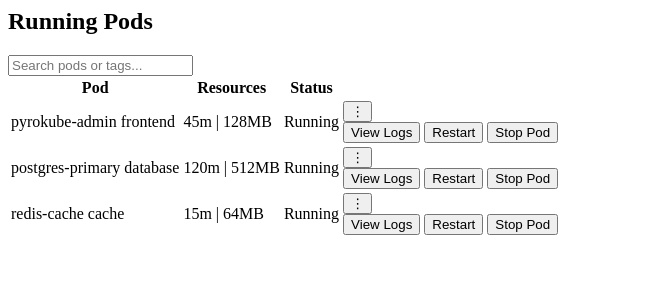
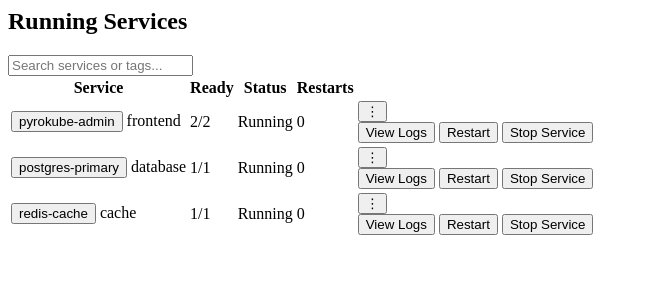
Before and after one commit to LazyyVenom/PyroKube, a FastAPI app: template admin/src/templates/components/running_containers.html in a window 1280 px wide. Shown: the top 300 px of the page, without its empty margins (0-648 px from the left). Run offline with FastAPI, Linux system fonts and the light colour scheme; the template is opened without the code that fills it, so the values that code supplies are empty; parts of the project's set-up code (start-up, migrations or seed data) failed here and were passed over.

Commit message:
Services Part is much clearer now

```diff
--- a/admin/src/templates/components/running_containers.html
+++ b/admin/src/templates/components/running_containers.html
@@ -2,126 +2,139 @@
   <!-- Header & Search Controls -->
   <div class="flex flex-col md:flex-row md:items-center justify-between gap-3 border-b border-rule pb-3">
     <div>
-      <h2 class="font-bold text-base text-paper">Running Pods</h2>
+      <h2 class="font-bold text-base text-paper">Running Services</h2>
     </div>
 
     <!-- Search Input Bar -->
     <div class="flex items-center gap-2">
       <div class="relative w-full md:w-72">
-        <input type="text" id="pod-search-input" onkeyup="filterPods()" placeholder="Search pods or tags..."
+        <input type="text" id="service-search-input" onkeyup="filterActiveServices()" placeholder="Search services or tags..."
           class="w-full bg-ink border border-rule-strong px-3 py-1.5 font-mono text-xs text-paper placeholder:text-slate focus:border-ember focus:outline-none">
       </div>
     </div>
   </div>
 
-  <!-- Running Pods Table -->
+  <!-- Running Services Table -->
   <div class="overflow-x-auto">
-    <table class="w-full text-left font-mono text-xs" id="pods-table">
+    <table class="w-full text-left font-mono text-xs" id="services-table">
       <thead>
         <tr class="border-b border-rule bg-surface-alt text-slate uppercase text-[10px] tracking-wider">
-          <th class="py-2.5 px-3">Pod</th>
-          <th class="py-2.5 px-3">Resources</th>
+          <th class="py-2.5 px-3">Service</th>
+          <th class="py-2.5 px-3">Ready</th>
           <th class="py-2.5 px-3">Status</th>
+          <th class="py-2.5 px-3">Restarts</th>
           <th class="py-2.5 px-3 text-right"></th>
         </tr>
       </thead>
-      <tbody class="divide-y divide-rule" id="pods-tbody">
-        <!-- Pod 1: Admin Frontend -->
-        <tr class="pod-row hover:bg-surface-alt/50 transition-colors" data-pod-id="pod-admin" data-search-target="pyrokube-admin frontend">
+      <tbody class="divide-y divide-rule" id="services-tbody">
+        <!-- Service 1: Admin Frontend -->
+        <tr class="service-row hover:bg-surface-alt/50 transition-colors" data-service-id="service-admin" data-search-target="pyrokube-admin frontend">
           <td class="py-3 px-3">
             <div class="flex items-center gap-2">
-              <span class="font-sans font-bold text-paper text-sm pod-name">pyrokube-admin</span>
-              <span class="pod-tag-pill bg-surface-alt border border-rule px-2 py-0.5 font-mono text-[10px] text-kube font-semibold">frontend</span>
+              <button onclick="openServiceDetails('pyrokube-admin', 'frontend', 'pyrokube/admin:v0.1.0', 'default', '2 / 2 Running', 'pyrokube-admin.default.svc:8080', '45m / 500m', '128MB / 512MB')"
+                class="font-sans font-bold text-paper text-sm service-name hover:text-ember hover:underline text-left transition-colors cursor-pointer" title="Click to view detailed specs">
+                pyrokube-admin
+              </button>
+              <span class="service-tag-pill bg-surface-alt border border-rule px-2 py-0.5 font-mono text-[10px] text-kube font-semibold">frontend</span>
             </div>
           </td>
-          <td class="py-3 px-3 text-paper-soft">45m | 128MB</td>
+          <td class="py-3 px-3 text-paper font-semibold">2/2</td>
           <td class="py-3 px-3">
             <span class="inline-flex items-center gap-1.5 text-ok font-semibold">
               <span class="size-1.5 rounded-full bg-ok"></span>Running
             </span>
           </td>
+          <td class="py-3 px-3 text-paper-soft font-mono">0</td>
           <td class="py-3 px-3 text-right relative">
             <div class="relative inline-block text-left">
-              <button onclick="togglePodMenu(event, 'menu-pod-admin')" class="px-2 py-1 text-slate hover:text-paper hover:bg-surface-alt font-bold text-base leading-none transition-colors border border-transparent hover:border-rule">
+              <button onclick="toggleServiceMenu(event, 'menu-service-admin')" class="px-2 py-1 text-slate hover:text-paper hover:bg-surface-alt font-bold text-base leading-none transition-colors border border-transparent hover:border-rule">
                 ⋮
               </button>
-              <div id="menu-pod-admin" class="pod-action-menu hidden absolute right-0 mt-1 w-32 border border-rule-strong bg-surface p-1 shadow-xl z-20 font-mono text-xs text-left">
-                <button onclick="handlePodAction('Logs', 'pyrokube-admin')" class="w-full text-left px-2.5 py-1.5 text-paper-soft hover:bg-surface-alt hover:text-paper transition-colors">
+              <div id="menu-service-admin" class="service-action-menu hidden absolute right-0 mt-1 w-32 border border-rule-strong bg-surface p-1 shadow-xl z-20 font-mono text-xs text-left">
+                <button onclick="handleServiceAction('Logs', 'pyrokube-admin')" class="w-full text-left px-2.5 py-1.5 text-paper-soft hover:bg-surface-alt hover:text-paper transition-colors">
                   View Logs
                 </button>
-                <button onclick="handlePodAction('Restart', 'pyrokube-admin')" class="w-full text-left px-2.5 py-1.5 text-paper-soft hover:bg-surface-alt hover:text-paper transition-colors">
+                <button onclick="handleServiceAction('Restart', 'pyrokube-admin')" class="w-full text-left px-2.5 py-1.5 text-paper-soft hover:bg-surface-alt hover:text-paper transition-colors">
                   Restart
                 </button>
-                <button onclick="handlePodAction('Stop', 'pyrokube-admin')" class="w-full text-left px-2.5 py-1.5 text-crit hover:bg-surface-alt transition-colors">
-                  Stop Pod
+                <button onclick="handleServiceAction('Stop', 'pyrokube-admin')" class="w-full text-left px-2.5 py-1.5 text-crit hover:bg-surface-alt transition-colors">
+                  Stop Service
                 </button>
               </div>
             </div>
           </td>
         </tr>
 
-        <!-- Pod 2: PostgreSQL -->
-        <tr class="pod-row hover:bg-surface-alt/50 transition-colors" data-pod-id="pod-postgres" data-search-target="postgres-primary database">
+        <!-- Service 2: PostgreSQL -->
+        <tr class="service-row hover:bg-surface-alt/50 transition-colors" data-service-id="service-postgres" data-search-target="postgres-primary database">
           <td class="py-3 px-3">
             <div class="flex items-center gap-2">
-              <span class="font-sans font-bold text-paper text-sm pod-name">postgres-primary</span>
-              <span class="pod-tag-pill bg-surface-alt border border-rule px-2 py-0.5 font-mono text-[10px] text-ember font-semibold">database</span>
+              <button onclick="openServiceDetails('postgres-primary', 'database', 'postgres:16.2-alpine', 'database', '1 / 1 Running', 'postgres-primary.database.svc:5432', '120m / 2000m', '512MB / 2048MB')"
+                class="font-sans font-bold text-paper text-sm service-name hover:text-ember hover:underline text-left transition-colors cursor-pointer" title="Click to view detailed specs">
+                postgres-primary
+              </button>
+              <span class="service-tag-pill bg-surface-alt border border-rule px-2 py-0.5 font-mono text-[10px] text-ember font-semibold">database</span>
             </div>
           </td>
-          <td class="py-3 px-3 text-paper-soft">120m | 512MB</td>
+          <td class="py-3 px-3 text-paper font-semibold">1/1</td>
           <td class="py-3 px-3">
             <span class="inline-flex items-center gap-1.5 text-ok font-semibold">
               <span class="size-1.5 rounded-full bg-ok"></span>Running
             </span>
           </td>
+          <td class="py-3 px-3 text-paper-soft font-mono">0</td>
           <td class="py-3 px-3 text-right relative">
             <div class="relative inline-block text-left">
-              <button onclick="togglePodMenu(event, 'menu-pod-postgres')" class="px-2 py-1 text-slate hover:text-paper hover:bg-surface-alt font-bold text-base leading-none transition-colors border border-transparent hover:border-rule">
+              <button onclick="toggleServiceMenu(event, 'menu-service-postgres')" class="px-2 py-1 text-slate hover:text-paper hover:bg-surface-alt font-bold text-base leading-none transition-colors border border-transparent hover:border-rule">
                 ⋮
               </button>
-              <div id="menu-pod-postgres" class="pod-action-menu hidden absolute right-0 mt-1 w-32 border border-rule-strong bg-surface p-1 shadow-xl z-20 font-mono text-xs text-left">
-                <button onclick="handlePodAction('Logs', 'postgres-primary')" class="w-full text-left px-2.5 py-1.5 text-paper-soft hover:bg-surface-alt hover:text-paper transition-colors">
+              <div id="menu-service-postgres" class="service-action-menu hidden absolute right-0 mt-1 w-32 border border-rule-strong bg-surface p-1 shadow-xl z-20 font-mono text-xs text-left">
+                <button onclick="handleServiceAction('Logs', 'postgres-primary')" class="w-full text-left px-2.5 py-1.5 text-paper-soft hover:bg-surface-alt hover:text-paper transition-colors">
                   View Logs
                 </button>
-                <button onclick="handlePodAction('Restart', 'postgres-primary')" class="w-full text-left px-2.5 py-1.5 text-paper-soft hover:bg-surface-alt hover:text-paper transition-colors">
+                <button onclick="handleServiceAction('Restart', 'postgres-primary')" class="w-full text-left px-2.5 py-1.5 text-paper-soft hover:bg-surface-alt hover:text-paper transition-colors">
                   Restart
                 </button>
-                <button onclick="handlePodAction('Stop', 'postgres-primary')" class="w-full text-left px-2.5 py-1.5 text-crit hover:bg-surface-alt transition-colors">
-                  Stop Pod
+                <button onclick="handleServiceAction('Stop', 'postgres-primary')" class="w-full text-left px-2.5 py-1.5 text-crit hover:bg-surface-alt transition-colors">
+                  Stop Service
                 </button>
               </div>
             </div>
           </td>
         </tr>
 
-        <!-- Pod 3: Redis Cache -->
-        <tr class="pod-row hover:bg-surface-alt/50 transition-colors" data-pod-id="pod-redis" data-search-target="redis-cache cache">
+        <!-- Service 3: Redis Cache -->
+        <tr class="service-row hover:bg-surface-alt/50 transition-colors" data-service-id="service-redis" data-search-target="redis-cache cache">
           <td class="py-3 px-3">
             <div class="flex items-center gap-2">
-              <span class="font-sans font-bold text-paper text-sm pod-name">redis-cache</span>
-              <span class="pod-tag-pill bg-surface-alt border border-rule px-2 py-0.5 font-mono text-[10px] text-crit font-semibold">cache</span>
+              <button onclick="openServiceDetails('redis-cache', 'cache', 'redis:7.2-alpine', 'cache', '1 / 1 Running', 'redis-cache.cache.svc:6379', '15m / 500m', '64MB / 256MB')"
+                class="font-sans font-bold text-paper text-sm service-name hover:text-ember hover:underline text-left transition-colors cursor-pointer" title="Click to view detailed specs">
+                redis-cache
+              </button>
+              <span class="service-tag-pill bg-surface-alt border border-rule px-2 py-0.5 font-mono text-[10px] text-crit font-semibold">cache</span>
             </div>
           </td>
-          <td class="py-3 px-3 text-paper-soft">15m | 64MB</td>
+          <td class="py-3 px-3 text-paper font-semibold">1/1</td>
           <td class="py-3 px-3">
             <span class="inline-flex items-center gap-1.5 text-ok font-semibold">
               <span class="size-1.5 rounded-full bg-ok"></span>Running
             </span>
           </td>
+          <td class="py-3 px-3 text-paper-soft font-mono">0</td>
           <td class="py-3 px-3 text-right relative">
             <div class="relative inline-block text-left">
-              <button onclick="togglePodMenu(event, 'menu-pod-redis')" class="px-2 py-1 text-slate hover:text-paper hover:bg-surface-alt font-bold text-base leading-none transition-colors border border-transparent hover:border-rule">
+              <button onclick="toggleServiceMenu(event, 'menu-service-redis')" class="px-2 py-1 text-slate hover:text-paper hover:bg-surface-alt font-bold text-base leading-none transition-colors border border-transparent hover:border-rule">
                 ⋮
               </button>
-              <div id="menu-pod-redis" class="pod-action-menu hidden absolute right-0 mt-1 w-32 border border-rule-strong bg-surface p-1 shadow-xl z-20 font-mono text-xs text-left">
-                <button onclick="handlePodAction('Logs', 'redis-cache')" class="w-full text-left px-2.5 py-1.5 text-paper-soft hover:bg-surface-alt hover:text-paper transition-colors">
+              <div id="menu-service-redis" class="service-action-menu hidden absolute right-0 mt-1 w-32 border border-rule-strong bg-surface p-1 shadow-xl z-20 font-mono text-xs text-left">
+                <button onclick="handleServiceAction('Logs', 'redis-cache')" class="w-full text-left px-2.5 py-1.5 text-paper-soft hover:bg-surface-alt hover:text-paper transition-colors">
                   View Logs
                 </button>
-                <button onclick="handlePodAction('Restart', 'redis-cache')" class="w-full text-left px-2.5 py-1.5 text-paper-soft hover:bg-surface-alt hover:text-paper transition-colors">
+                <button onclick="handleServiceAction('Restart', 'redis-cache')" class="w-full text-left px-2.5 py-1.5 text-paper-soft hover:bg-surface-alt hover:text-paper transition-colors">
                   Restart
                 </button>
-                <button onclick="handlePodAction('Stop', 'redis-cache')" class="w-full text-left px-2.5 py-1.5 text-crit hover:bg-surface-alt transition-colors">
-                  Stop Pod
+                <button onclick="handleServiceAction('Stop', 'redis-cache')" class="w-full text-left px-2.5 py-1.5 text-crit hover:bg-surface-alt transition-colors">
+                  Stop Service
                 </button>
               </div>
             </div>
@@ -132,11 +145,75 @@
   </div>
 </div>
 
+<!-- Service Specs & Information Details Modal Popup -->
+<dialog id="service-details-modal" class="bg-transparent backdrop:bg-black/75 backdrop:backdrop-blur-sm p-4 rounded-none max-w-lg w-full">
+  <div class="border-2 border-rule-strong bg-surface p-6 shadow-2xl text-paper flex flex-col gap-4">
+    <div class="flex items-center justify-between border-b border-rule pb-3">
+      <div class="flex items-center gap-2.5">
+        <span class="size-2.5 bg-ok rounded-full animate-pulse"></span>
+        <h2 class="font-bold text-lg text-paper" id="modal-details-name">Service Details</h2>
+        <span id="modal-details-tag" class="bg-surface-alt border border-rule px-2 py-0.5 font-mono text-[10px] text-ember font-semibold">
+          tag
+        </span>
+      </div>
+      <button onclick="closeServiceDetailsModal()" class="font-mono text-xs text-slate hover:text-paper border border-rule px-2 py-0.5">
+        ESC ✕
+      </button>
+    </div>
+
+    <!-- Metadata Specs Grid -->
+    <div class="grid grid-cols-2 gap-3 font-mono text-xs border-b border-rule pb-4">
+      <div>
+        <span class="text-[10px] text-slate uppercase block">Container Image</span>
+        <span class="text-paper font-semibold break-all" id="modal-details-image">image</span>
+      </div>
+      <div>
+        <span class="text-[10px] text-slate uppercase block">Namespace</span>
+        <span class="text-paper-soft" id="modal-details-namespace">default</span>
+      </div>
+      <div>
+        <span class="text-[10px] text-slate uppercase block">Replicas / Pods</span>
+        <span class="text-paper" id="modal-details-replicas">1 / 1 Running</span>
+      </div>
+      <div>
+        <span class="text-[10px] text-slate uppercase block">Internal Endpoint</span>
+        <span class="text-paper break-all" id="modal-details-endpoint">cluster.local</span>
+      </div>
+    </div>
+
+    <!-- Resource Allocation -->
+    <div class="flex flex-col gap-2 font-mono text-xs border-b border-rule pb-4">
+      <span class="text-[10px] text-slate uppercase">Resource Allocations & Limits</span>
+      <div class="grid grid-cols-2 gap-3 bg-ink p-3 border border-rule">
+        <div>
+          <span class="text-slate text-[10px] block">CPU (Usage / Limit)</span>
+          <span class="text-paper font-bold" id="modal-details-cpu">45m / 500m</span>
+        </div>
+        <div>
+          <span class="text-slate text-[10px] block">RAM (Usage / Limit)</span>
+          <span class="text-paper font-bold" id="modal-details-ram">128MB / 512MB</span>
+        </div>
+      </div>
+    </div>
+
+    <!-- Actions -->
+    <div class="flex items-center justify-end gap-3 pt-2">
+      <button type="button" onclick="closeServiceDetailsModal()" class="border border-rule-strong px-4 py-2 text-xs font-mono text-paper-soft hover:bg-paper hover:text-ink transition-colors">
+        Close
+      </button>
+      <button type="button" onclick="handleModalLogView()" class="bg-ember px-4 py-2 text-xs font-semibold text-ink hover:bg-ember-lift transition-colors">
+        View Live Logs
+      </button>
+    </div>
+  </div>
+</dialog>
+
 <script>
-  function filterPods() {
-    const input = document.getElementById('pod-search-input').value.toLowerCase().trim();
-    const rows = document.querySelectorAll('.pod-row');
-    let visibleCount = 0;
+  let activeModalService = '';
+
+  function filterActiveServices() {
+    const input = document.getElementById('service-search-input').value.toLowerCase().trim();
+    const rows = document.querySelectorAll('.service-row');
 
     rows.forEach(row => {
       const searchTarget = (row.getAttribute('data-search-target') + ' ' + row.innerText).toLowerCase();
@@ -148,9 +225,34 @@
     });
   }
 
-  function togglePodMenu(e, menuId) {
+  function openServiceDetails(name, tag, image, namespace, replicas, endpoint, cpu, ram) {
+    activeModalService = name;
+    document.getElementById('modal-details-name').innerText = name;
+    document.getElementById('modal-details-tag').innerText = tag;
+    document.getElementById('modal-details-image').innerText = image;
+    document.getElementById('modal-details-namespace').innerText = namespace;
+    document.getElementById('modal-details-replicas').innerText = replicas;
+    document.getElementById('modal-details-endpoint').innerText = endpoint;
+    document.getElementById('modal-details-cpu').innerText = cpu;
+    document.getElementById('modal-details-ram').innerText = ram;
+
+    const modal = document.getElementById('service-details-modal');
+    modal.showModal();
+  }
+
+  function closeServiceDetailsModal() {
+    const modal = document.getElementById('service-details-modal');
+    modal.close();
+  }
+
+  function handleModalLogView() {
+    alert(`Fetching live container logs for ${activeModalService}...`);
+    closeServiceDetailsModal();
+  }
+
+  function toggleServiceMenu(e, menuId) {
     e.stopPropagation();
-    document.querySelectorAll('.pod-action-menu').forEach(menu => {
+    document.querySelectorAll('.service-action-menu').forEach(menu => {
       if (menu.id !== menuId) menu.classList.add('hidden');
     });
     const targetMenu = document.getElementById(menuId);
@@ -159,12 +261,12 @@
     }
   }
 
-  function handlePodAction(action, podName) {
-    alert(`${action} command executed for ${podName}`);
-    document.querySelectorAll('.pod-action-menu').forEach(menu => menu.classList.add('hidden'));
+  function handleServiceAction(action, serviceName) {
+    alert(`${action} command executed for ${serviceName}`);
+    document.querySelectorAll('.service-action-menu').forEach(menu => menu.classList.add('hidden'));
   }
 
   document.addEventListener('click', () => {
-    document.querySelectorAll('.pod-action-menu').forEach(menu => menu.classList.add('hidden'));
+    document.querySelectorAll('.service-action-menu').forEach(menu => menu.classList.add('hidden'));
   });
 </script>
```
